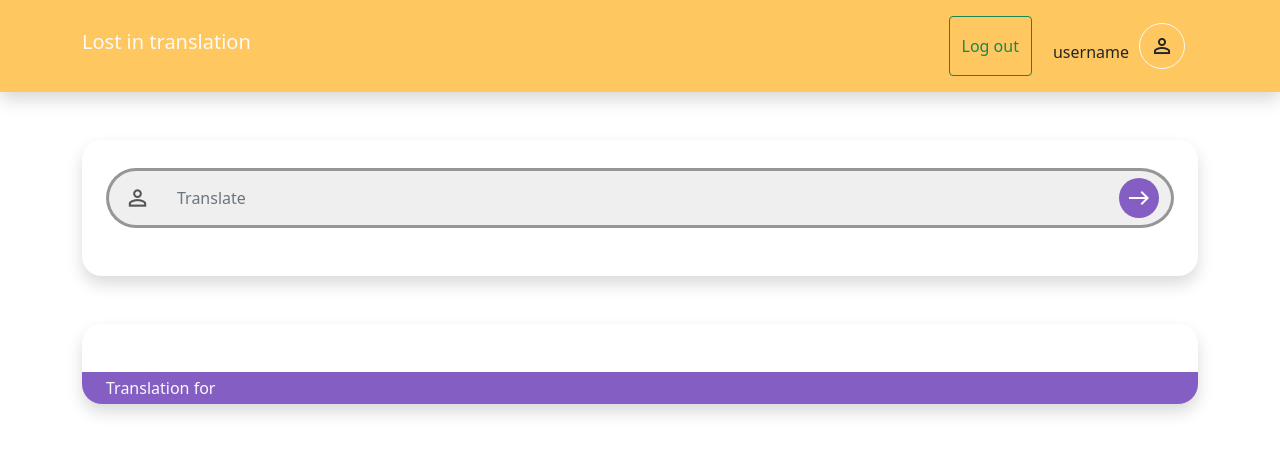
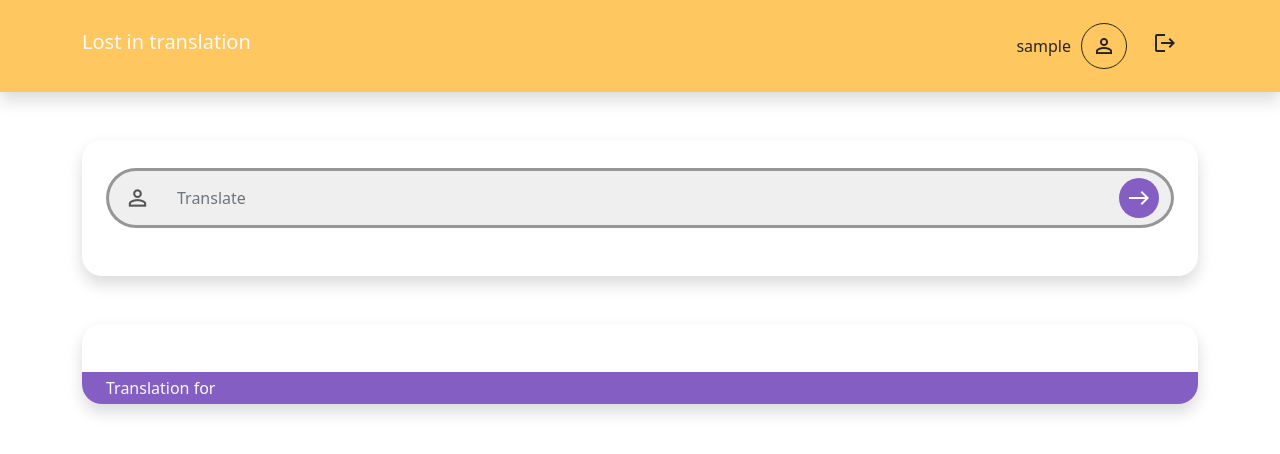
Before and after one commit to TimoJarvenpaa/sign-language-translator, a React (Create React App) app: page /translate in a window 1280 px wide. Shown: the top 454 px of the page. Built offline with nearby package versions, Linux system fonts and the light colour scheme; sample sign-in values are in the browser's storage.

Commit message:
FEAT: Add elements profile page, add event handler for clear button
Co-authored-by: TimoJarvenpaa <32742872+TimoJarvenpaa@users.noreply.github.com>

```diff
--- a/src/components/Login/LoginForm.js
+++ b/src/components/Login/LoginForm.js
@@ -26,7 +26,6 @@ const LoginForm = () => {
 				{loggedIn && <Navigate to="/translate" />}
 				<form
 					onSubmit={onLoginSubmit}
-					/*px-4 pb-5 p3*/
 					className="login-form mt-3 pt-1 shadow mb-5 bg-body"
 				>
 					<div className="login-container input-group pt-4 px-4 pb-5">
@@ -60,7 +59,7 @@ const LoginForm = () => {
 					)}
 					<div className="login-footer px-4 py-1">
 						<Link to="/register" className="login-footer-link">
-							Register now
+							Don't have an account? Register here.
 						</Link>
 					</div>
 				</form>
--- a/src/components/Navbar/Navbar.css
+++ b/src/components/Navbar/Navbar.css
@@ -1,5 +1,9 @@
 .navbar {
 	background-color: #ffc75f !important;
+}
+
+.navbar-link {
+	text-decoration: none;
 }
 
 .navbar-text {
@@ -10,7 +14,11 @@
 .user-button {
 	display: flex;
 	align-items: center;
-	color: #fafafa;
+	color: #262626 !important;
+}
+
+.user-button:focus {
+	box-shadow: none !important;
 }
 
 .user-button:hover {
@@ -22,7 +30,7 @@
 }
 
 .user-button-icon {
-	border: 1px solid #fafafa !important;
+	border: 1px solid #262626 !important;
 	border-radius: 50%;
 	padding: 10px;
 }
--- a/src/components/Navbar/Navbar.js
+++ b/src/components/Navbar/Navbar.js
@@ -1,11 +1,12 @@
 import { useDispatch, useSelector } from "react-redux";
+import { Link } from "react-router-dom";
 import { sessionLogoutAction } from "../../store/actions/sessionActions";
 import AppContainer from "../../hoc/AppContainer";
 import "./Navbar.css";
 
 const Navbar = () => {
 	const dispatch = useDispatch();
-	const { loggedIn } = useSelector(state => state.session);
+	const { username, loggedIn } = useSelector(state => state.session);
 
 	const onLogoutClick = () => {
 		dispatch(sessionLogoutAction());
@@ -15,24 +16,28 @@ const Navbar = () => {
 		<div className="Navbar">
 			<nav className="navbar shadow p-3 mb-5">
 				<AppContainer>
-					<h2 className="navbar-text navbar-brand">Lost in translation</h2>
+					<Link className="navbar-link" to="/translate">
+						<h2 className="navbar-text navbar-brand">Lost in translation</h2>
+					</Link>
 					<form className="d-flex">
 						{loggedIn && (
+							<Link className="navbar-link" to="/profile">
+								<button className="user-button btn d-flex">
+									<span className="user-button-text">{username}</span>
+									<span className="user-button-icon material-icons">
+										person_outline
+									</span>
+								</button>
+							</Link>
+						)}
+
+						{loggedIn && (
 							<button
-								className="btn btn-outline-success me-2"
+								className="btn me-2"
 								type="button"
 								onClick={onLogoutClick}
 							>
-								Log out
-							</button>
-						)}
-
-						{loggedIn && (
-							<button className="user-button btn">
-								<span className="user-button-text">username</span>
-								<span className="user-button-icon material-icons">
-									person_outline
-								</span>
+								<span className="material-icons">logout</span>
 							</button>
 						)}
 					</form>
--- a/src/components/Profile/Profile.js
+++ b/src/components/Profile/Profile.js
@@ -1,7 +1,30 @@
+import { Navigate } from "react-router-dom";
+import { useDispatch, useSelector } from "react-redux";
+import { translationClearAction } from "../../store/actions/translationActions";
+import ProfileSummary from "./ProfileSummary";
+
 const Profile = () => {
+	const dispatch = useDispatch();
+	const { username, id, loggedIn } = useSelector(state => state.session);
+	const { translations } = useSelector(state => state.translation);
+
+	const onClearTranslationsClick = () => {
+		dispatch(
+			translationClearAction({
+				translations: translations,
+				id: id,
+			})
+		);
+	};
+
 	return (
 		<div className="Profile">
-			<h1>Profile</h1>
+			{!loggedIn && <Navigate to="/" />}
+			<ProfileSummary
+				username={username}
+				translations={translations}
+				onClearTranslationsClick={onClearTranslationsClick}
+			/>
 		</div>
 	);
 };
--- /dev/null
+++ b/src/components/Profile/ProfileSummary.css
@@ -0,0 +1,8 @@
+.profile-summary {
+	border-radius: 20px !important;
+}
+
+.profile-button {
+	background-color: #845ec2 !important;
+	color: #fafafa !important;
+}
--- /dev/null
+++ b/src/components/Profile/ProfileSummary.js
@@ -0,0 +1,65 @@
+import { useDispatch } from "react-redux";
+import AppContainer from "../../hoc/AppContainer";
+import "./ProfileSummary.css";
+import { sessionLogoutAction } from "../../store/actions/sessionActions";
+
+const ProfileSummary = ({
+	username,
+	translations,
+	onClearTranslationsClick,
+}) => {
+	const dispatch = useDispatch();
+
+	const onLogoutClick = () => {
+		dispatch(sessionLogoutAction());
+	};
+
+	const filteredAndSlicedTranslations = translations
+		.filter(t => t.deleted === false)
+		.slice(-10)
+		.reverse();
+
+	return (
+		<div className="ProfileSummary">
+			<AppContainer>
+				<div className="profile-summary p-4 shadow mb-5">
+					<div className="profile-details p-3">
+						<h1>{username}</h1>
+						<div className="py-3">
+							<button
+								className="profile-button btn"
+								onClick={onClearTranslationsClick}
+							>
+								Clear translation history
+							</button>
+							<button
+								className="profile-button btn mx-3"
+								onClick={onLogoutClick}
+							>
+								Log out
+							</button>
+						</div>
+					</div>
+
+					<div className="profile-history mt-3 p-3">
+						<h3>Translation history</h3>
+						<ul className="list-group list-group-flush">
+							{filteredAndSlicedTranslations.map((translationObject, index) => {
+								return (
+									<li
+										className="list-group-item"
+										key={translationObject.translation + index}
+									>
+										{translationObject.translation}
+									</li>
+								);
+							})}
+						</ul>
+					</div>
+				</div>
+			</AppContainer>
+		</div>
+	);
+};
+
+export default ProfileSummary;
--- a/src/components/Register/RegisterForm.js
+++ b/src/components/Register/RegisterForm.js
@@ -60,7 +60,7 @@ const RegisterForm = () => {
 					)}
 					<div className="register-footer px-4 py-1">
 						<Link to="/" className="register-footer-link">
-							Login
+							Already registered? Log in here.
 						</Link>
 					</div>
 				</form>
--- a/src/components/Translate/Translate.js
+++ b/src/components/Translate/Translate.js
@@ -22,7 +22,7 @@ const Translate = () => {
 		setTranslatedSigns([]);
 		const translationObject = {
 			translation: translation,
-			deleted: "false",
+			deleted: false,
 		};
 		const newTranslations = translations.concat(translationObject);
 		dispatch(
```
